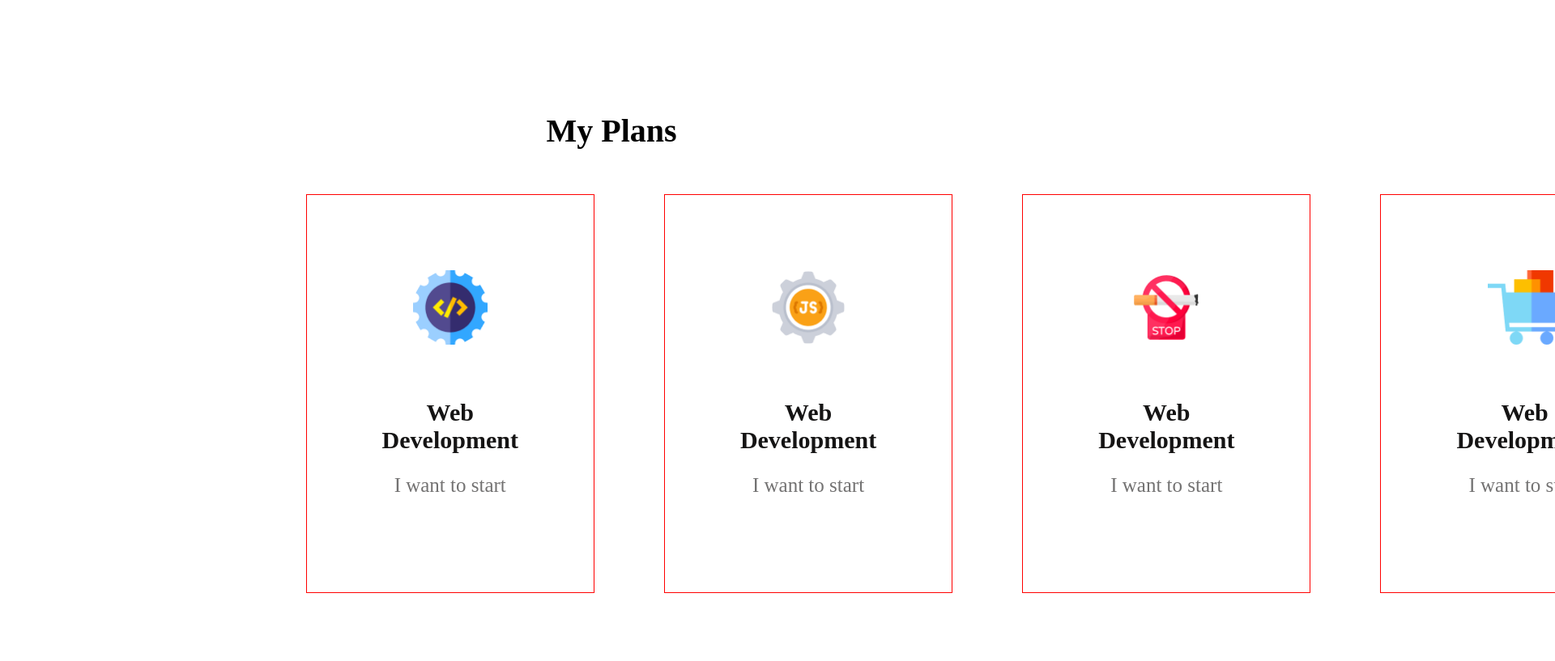
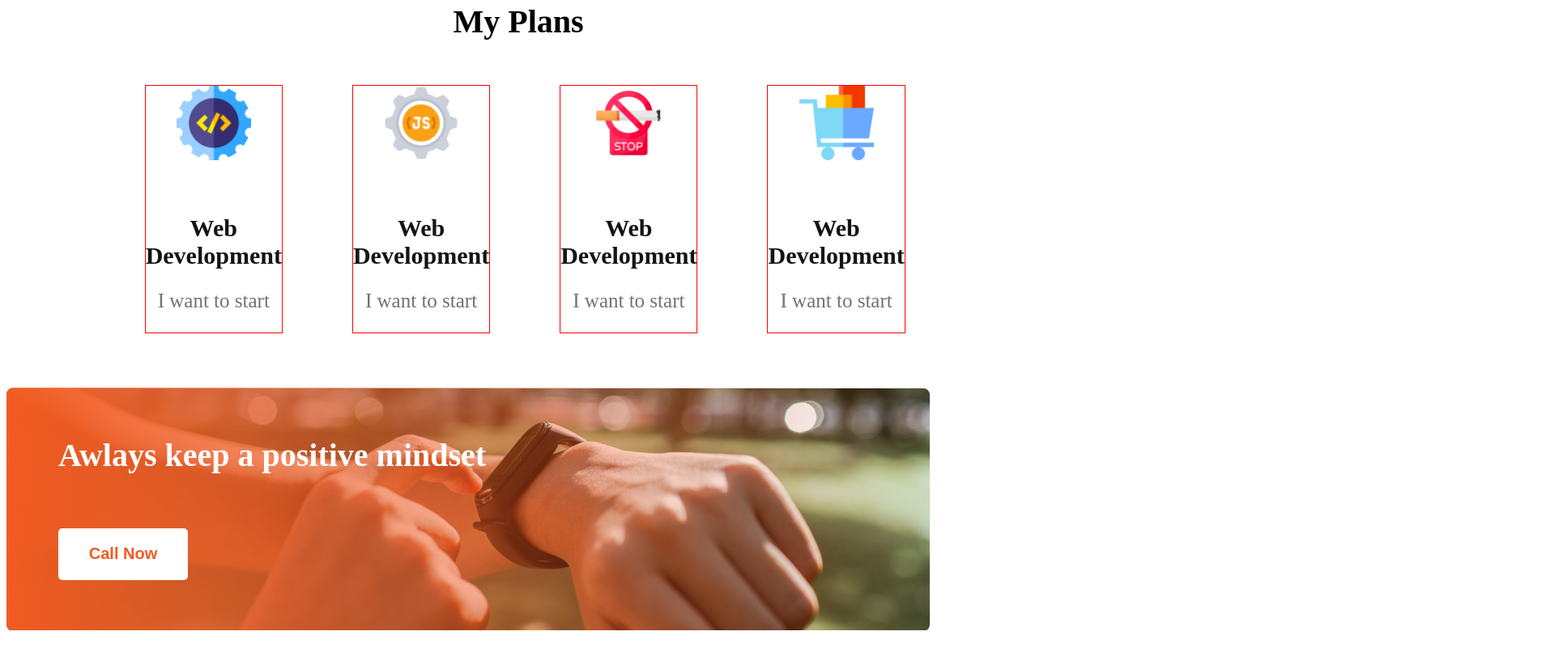
Before and after one commit to Tasnuva2026/new-year-new-me.tasnuva-mohona, a plain HTML site: page index.html in a window 1280 px wide. Shown: the part 1705-2522 px from the top of the page at 81% size, 1920 px wide, since content can reach past the window. After the commit the page ends 2492 px from the top, so only its background shows below. Drawn offline with Linux system fonts and the light colour scheme.

Commit message:
call section is close to perfect and almost done

```diff
--- a/index.html
+++ b/index.html
@@ -79,5 +79,14 @@
        </div>
 
      </section>
+
+     <section id="call">
+         <div class="image-container">
+          <h5>Awlays keep a positive mindset</h5>
+          <div>
+            <button class="btn">Call Now</button>
+          </div>
+         </div>
+     </section>
 </body>
 </html>
--- a/styles/portfolio.css
+++ b/styles/portfolio.css
@@ -41,8 +41,8 @@ header {
   font-weight: bold;
   color: #151414;
   margin-bottom: 24px;
-  margin-left: 87px;
   max-width: 288px;
+  margin-left: 40px;
 }
 
 #about .container-info p {
@@ -51,17 +51,15 @@ header {
  line-height: 26px;
  color: #444343;
  margin-bottom: 16px;
- margin-left: 87px;
+ margin-left: 40px;
 }
 
 .about-container .container-li {
- max-width: 349px;
  height: 162px;
  color: #444343;
  margin-bottom: 8px;
  list-style: none;
- margin-left: 87px;
-
+ margin-left: 20px;
 }
 
 ul {
@@ -94,21 +92,15 @@ ul {
    margin-left: 0;
 }
 
-.container-info {
-    max-width: 416px;
-    justify-items: left;
+#plan {
+  padding-top: 135px;
 }
 
-#plan {
-  padding-top: 135px;
-  padding-left: 230px;
-}
 #plan .plan-container {
 width: 73%;
 max-width: 1140px;
 margin: 0 auto;
 text-align: center;
-padding: 135px 132px 230px;
 }
 
 #plan .plan-container .plan-box {
@@ -117,7 +109,6 @@ padding: 135px 132px 230px;
 }
 
 .plan-box .plan-card {
-  padding : 93px;
   border: 1px solid red;
   max-width: 214px;
 }
@@ -137,3 +128,28 @@ padding: 135px 132px 230px;
   color:#737272;
   font-weight: medium;
 }
+
+.image-container {
+ background-image: url(../images/gradient2.png), url(../images/watch.png);
+ background-repeat: no-repeat;
+ height: 300px;
+ }
+
+.image-container h5 {
+  font-size: 40px;
+  font-weight: bold;
+  color: #FFFFFF;
+  padding-top: 60px;
+  margin-left: 64px;
+}
+
+.image-container .btn {
+  width: 160px;
+  height: 64px;
+  border-radius: 5px;
+  background-color: #FFFFFF;
+  color:#F15B22;
+  font-size: 20px;
+  font-weight: semibold;
+  margin-left: 64px;
+}
```
